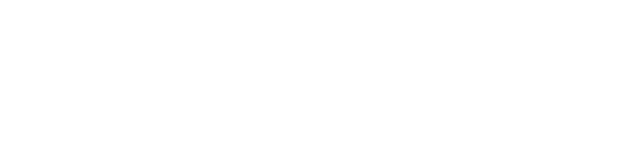
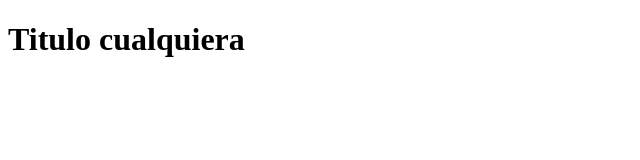
Before and after one commit to lbianfa/test, a plain HTML site: page index.html in a window 1280 px wide. Shown: the whole page, without its empty margins (0-640 px from the left). Drawn offline with Linux system fonts and the light colour scheme.

Commit message:
Add title

```diff
--- a/index.html
+++ b/index.html
@@ -6,5 +6,7 @@
     <meta name="viewport" content="width=device-width, initial-scale=1.0" />
     <title>Git</title>
   </head>
-  <body></body>
+  <body>
+    <h1>Titulo cualquiera</h1>
+  </body>
 </html>
```
